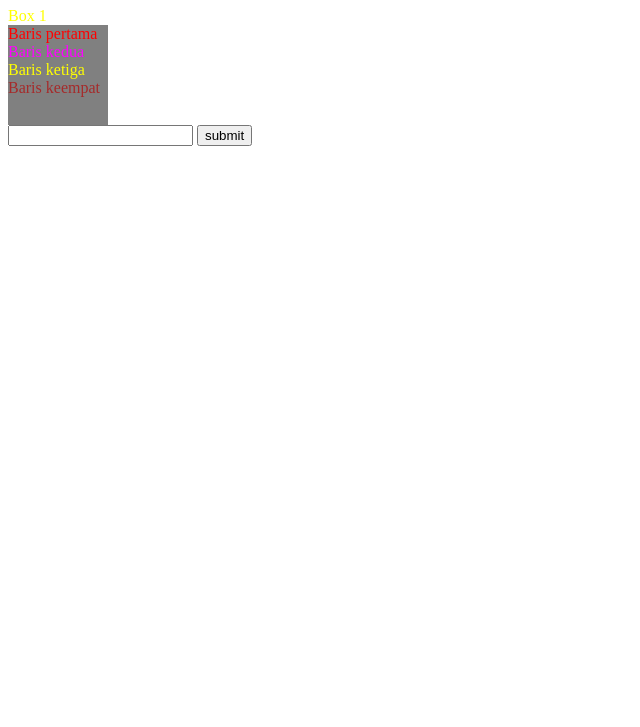
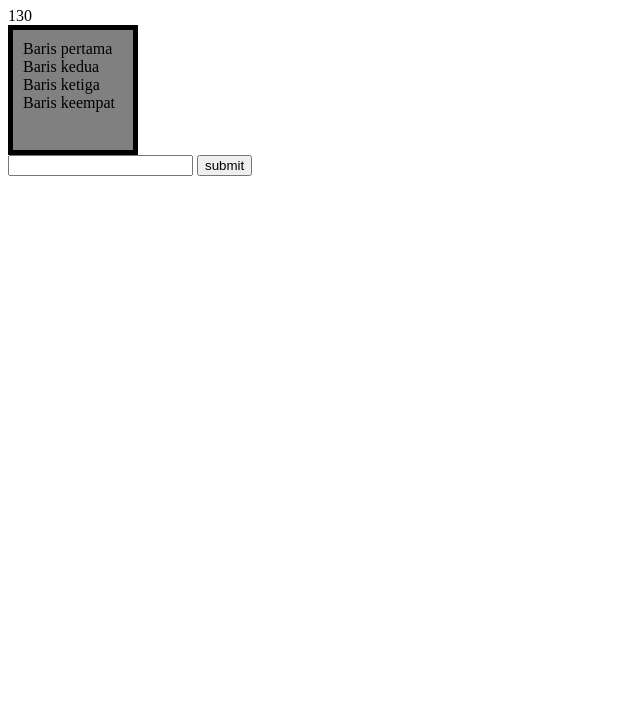
Before and after one commit to boyet007/jquery-tutorial, a plain HTML site: page index.html in a window 1280 px wide. Shown: the part 73-800 px from the top of the page, without its empty margins (0-640 px from the left). Drawn offline with nearby package versions, Linux system fonts and the light colour scheme.

Commit message:
7 mengambil nilai dimensi

```diff
--- a/index.html
+++ b/index.html
@@ -6,12 +6,18 @@
     <meta http-equiv="X-UA-Compatible" content="ie=edge">
     <title>Document</title>
     <style>
-        #box-wrapped{ width: 100px; height: 100px; background:grey; }
-        .change{
-            background: Yellow;
-            color: blue;
+        #box-wrapped{
+            background: grey;
+            width: 100px;
+            height: 100px;
+            padding: 10px;
+            border: 5px solid black;
         }
 
+        .change{
+            background: yellow;
+            color:red;
+        }
     </style>
 </head>
 <body>
@@ -33,106 +39,16 @@
 
     <script src="https://code.jquery.com/jquery-3.4.1.js"></script>
     <script>
-        //memastikan file sudah diload dengan sempurna
-        $(document).ready(function() {
-            $('h1').css('color', 'blue');
-            $('#box1').css('color', 'yellow');
-            //semua kelas berubah warna merah muda
-            $('.boxes').css('color', 'magenta');
+    $(document).ready(function() {
+        //var nilai = $('#box-wrapped').height();
 
-            //pilih kelas pertama
-            $('.boxes:first').css('color', 'red');
-            $('.boxes:last').css('color', 'brown');
+        //bukan hanya lebar konten tapi ditambahkan padding juga
+        // var nilai = $('#box-wrapped').innerWidth();
 
-            //pilih kelas index ke 2
-            $('.boxes:eq(2)').css('color', 'yellow');
-
-            // ---------- event -------
-             $('h1').click(function() {
-            //     $('h1').css({
-            //         'color' : 'red',
-            //         'fontSize' : '20px',
-            //         'backgroundColor' : 'yellow'
-            //     }); //h1 diklik berubah jadi merah
-            // });
-
-
-                //add class ketika di click
-                // $('h1').addClass('change');
-
-                //toggle class otomatis ketika ada kelas dihapus, ketka ga ada ditambahkan
-                $('h1').toggleClass('change');
-             });
-
-            //$('h1').mouseenter(function() {
-               // $('h1').css('color', 'yellow'); //h1 di kenai mouse berubah kuning
-            //});
-
-            //$('h1').mouseleave(function() {
-                //$('h1').css('color', 'green'); //h1 ditinggal mouse berubah warna hijau
-            //});
-
-            //$('.boxes').mouseenter(function() {
-                //semua kelas diboxes menjadi item
-               // $('.boxes').css('color', 'black');
-            //});
-
-            $('.boxes').mouseenter(function() {
-                $(this).css('color', 'black');
-                //this mengacu pada spesifik kelas yang di enter mousenya
-                //hanya kelas yang di mouse enter berubah warna
-                //yang lain tidak
-            })
-
-            //---- get dan set nilai -----
-            //set = text
-            //get = val
-            $('form').submit(function() {
-                //mencegah sifat html (load ketika submit)
-                event.preventDefault();
-                //val = value
-                var tulisan = $('#inputText').val();
-                //text hanya tulisan saja
-                $('h1').text(tulisan);
-                //html lengkap dengan tag nya html
-
-                //append memunculkan element dibagian paling bawah
-                //$('#box-wrapped').append('<div>Halo</div>');
-
-                //prepend memunculkan element dibagian paling bawah
-                // $('#box-wrapped').prepend('<div>Halo</div>');
-
-                //after memunculkan diluar setelah element  dibagian bawah
-                //$('#box-wrapped').after('<div>Halo</div>');
-
-                //before memunculkan diluar setelah element  dibagian atas
-                //$('#box-wrapped').before('<div>Halo</div>');
-
-                //remove -> hapus semua berikut kelas yang dipanggil
-                $('#box-wrapped').remove();
-
-                //remove -> hapus element didalam saja
-                //$('#box-wrapped').empty();
-
-
-
-
-            });
-
-
-//             $('.box-wrapped').html() //dibawah hasilnya semua bagian ditampilkan
-// "
-    //         <div class="boxes" style="color: red;">Baris pertama</div>
-    //         <div class="boxes" style="color: magenta;">Baris kedua</div>
-    //         <div class="boxes" style="color: yellow;">Baris ketiga</div>
-    //         <div class="boxes" style="color: brown;">Baris keempat</div>
-
-                // menambahkan dan menghapus
-                //append prepend | after before
-
-
-
-        })
+        var nilai = $('#box-wrapped').outerWidth(true);
+        console.log(nilai);
+        $('#box1').text(nilai);
+    });
     </script>
 </body>
 </html>
```
